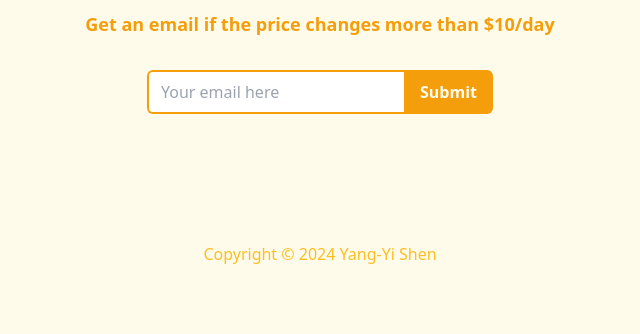
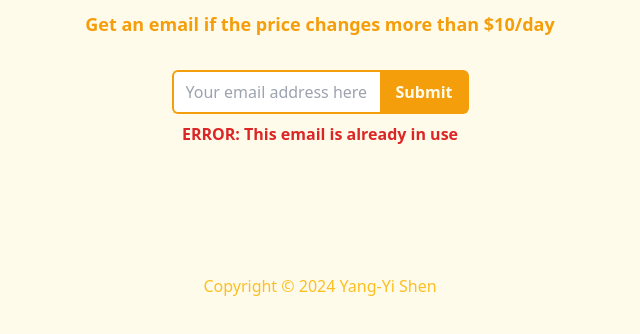
Before and after one commit to yangyi-shen/GoldPriceTracker, a plain HTML site: page frontend/index.html in a window 1280 px wide. Shown: the part 326-660 px from the top of the page, without its empty margins (320-960 px from the left). Drawn offline with Linux system fonts and the light colour scheme.

Commit message:
feat: add error html

```diff
--- a/frontend/index.html
+++ b/frontend/index.html
@@ -16,9 +16,10 @@
         <h1 id="headline" class="text-5xl text-amber-950 font-extrabold tracking-tight leading-tight">Keep an eye on gold<br><span class="highlight">automatically</span></h1>
         <p class="mt-4 mb-8 text-lg text-amber-500 font-bold">Get an email if the price changes more than $10/day</p>
         <form id="email-form" class="flex align-center justify-center">
-            <input id="email-input" class="py-2 px-3 rounded-l-md border-t-2 border-l-2 border-b-2 border-amber-500 font-light" type="email" placeholder="Your email here">
+            <input id="email-input" class="w-52 py-2 px-3 rounded-l-md border-t-2 border-l-2 border-b-2 border-amber-500 font-light" type="email" placeholder="Your email address here">
             <button class="py-2 px-4 rounded-r-md text-md text-amber-50 font-extrabold bg-amber-500" type="submit">Submit</button>
         </form>
+        <p id="error-message" class="mt-2 font-semibold text-red-600">ERROR: This email is already in use</p>
         <footer class="mt-32 flex justify-center">
             <p class="text-amber-400 font-light">Copyright © 2024 Yang-Yi Shen</p>
         </footer>
```
